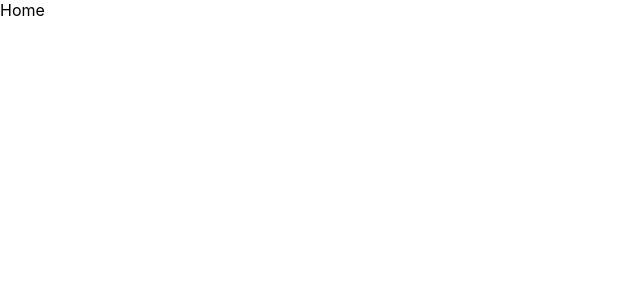
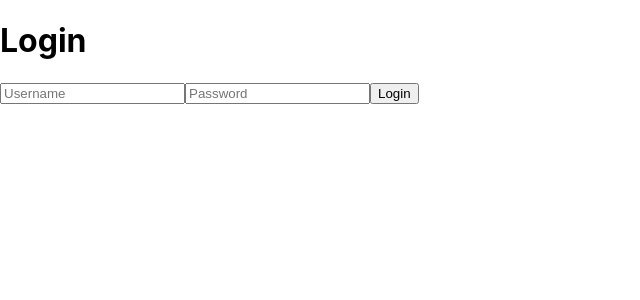
Before and after one commit to josmadev/alea-frontend-test, a React (Create React App) app: page / in a window 1280 px wide. Shown: the top 300 px of the page, without its empty margins (0-640 px from the left). Built offline with nearby package versions, Linux system fonts and the light colour scheme.

Commit message:
fix login bucle

```diff
--- a/src/App.js
+++ b/src/App.js
@@ -2,19 +2,20 @@ import { BrowserRouter, Routes, Route } from 'react-router-dom'
 import { AuthContextProvider } from './contexts/authContext';
 import PublicRoute from './components/router/PublicRoute';
 import PrivateRoute from './components/router/PrivateRoute';
-import Home from './pages/Home/Home';
+import Navbar from './components/Navbar/Navbar';
 import Login from './pages/Login/Login';
 import Users from './pages/Users/Users';
 
 function App() {
   return (
     <AuthContextProvider>
+      <div className='App'>
+        <Navbar />
         <BrowserRouter>
           <Routes>
             {/* PUBLICS ROUTES */}
             <Route path="/" element={<PublicRoute />}>
-            <Route index element={<Home />} />
-            <Route path="/login" element={<Login />} />
+              <Route index element={<Login />} />
             </Route>
             {/* PRIVATES ROUTES */}
             <Route path="/users" element={<PrivateRoute />}>
@@ -22,6 +23,7 @@ function App() {
             </Route>
           </Routes>
         </BrowserRouter>
+      </div>
     </AuthContextProvider>
   )
 }
--- /dev/null
+++ b/src/components/LoginForm/LoginForm.js
@@ -0,0 +1,45 @@
+import { useState } from 'react'
+import { useAuthContext } from '../../contexts/authContext'
+import PropTypes from "prop-types";
+import { fetchData } from '../../helpers/fecthData';
+
+const LoginForm = ({ title }) => {
+    const { login } = useAuthContext()
+
+    const [email, setEmail] = useState('')
+    const [password, setPassword] = useState('')
+
+    const handleChangeEmail = (event, type) => {
+        setEmail(event.target.value)
+    }
+
+    const handleChangePassword = (event, type) => {
+        setPassword(event.target.value)
+    }
+
+    const handleSubmit = async (event) => {
+        event.preventDefault()
+        console.log(email, password)
+        const data = await fetchData(`${process.env.REACT_APP_API_URL}/login`, 'POST', { email, password })
+        if (data.token) {
+            login(email)
+        }
+    }
+
+    return (
+        <div className="formContainer">
+            <h1>{title}</h1>
+            <form onSubmit={handleSubmit}>
+                <input type="text" placeholder="Username" onChange={handleChangeEmail} required />
+                <input type="password" placeholder="Password" onChange={handleChangePassword} required />
+                <button type="submit">Login</button>
+            </form>
+        </div>
+    )
+}
+
+LoginForm.propTypes = {
+    title: PropTypes.string.isRequired
+}
+
+export default LoginForm
--- /dev/null
+++ b/src/components/Navbar/Navbar.js
@@ -0,0 +1,14 @@
+import React from 'react'
+import { useAuthContext } from '../../contexts/authContext'
+
+const Navbar = () => {
+  const { user } = useAuthContext()
+
+  return (
+    <header className='headerContainer'>
+
+    </header>
+  )
+}
+
+export default Navbar
--- a/src/contexts/authContext.js
+++ b/src/contexts/authContext.js
@@ -8,25 +8,28 @@ export const AuthContext = createContext();
 
 export function AuthContextProvider({children}) {
     const [isAuthenticated, setIsAuthenticated] = useState(localStorage.getItem(AUTH_APP) ?? false);
+    const [user, setUser] = useState(null);
 
-    const login = useCallback(() => {
+    const login = useCallback((email) => {
+        localStorage.setItem(AUTH_APP, true)
         setIsAuthenticated(true)
-        localStorage.setItem(AUTH_APP, true)
+        setUser(email)
     }, [])
 
     const logout = useCallback(() => {
+        localStorage.removeItem(AUTH_APP)
         setIsAuthenticated(false)
-        localStorage.removeItem(AUTH_APP)
     }, [])
 
     // useMemo and useCallback to avoid re-rendering the entire object for each page render
     const value = useMemo(
         () => ({
-            isAuthenticated,
+            user,
             login,
-            logout
+            logout,
+            isAuthenticated
         }),
-        [isAuthenticated, login, logout]
+        [ user, login, logout, isAuthenticated]
     )
 
     return <AuthContext.Provider value={value}>{children}</AuthContext.Provider>
--- /dev/null
+++ b/src/helpers/fecthData.js
@@ -0,0 +1,24 @@
+export async function fetchData(url, method, body) {
+    let options
+    if (method === "GET") {
+        options = {
+            method: method,
+        }
+    } else {
+        options = {
+            method: method,
+            body: JSON.stringify(body),
+            headers: {
+                'Content-Type': 'application/json'
+            }
+        }
+    }
+    const response = await fetch(url, options);
+    const data = await response.json();
+
+    if (data.error) {
+        return { error: data.error }
+    } else {
+        return data
+    }
+}
--- a/src/pages/Home/Home.js
+++ /dev/null
@@ -1,9 +0,0 @@
-import React from 'react'
-
-const Home = () => {
-  return (
-    <div>Home</div>
-  )
-}
-
-export default Home
--- a/src/pages/Login/Login.js
+++ b/src/pages/Login/Login.js
@@ -1,8 +1,11 @@
 import React from 'react'
+import LoginForm from '../../components/LoginForm/LoginForm'
 
 const Login = () => {
   return (
-    <div>Login</div>
+    <div>
+      <LoginForm title={"Login"}/>
+    </div>
   )
 }
 
```
Also changed, not shown: src/components/router/PrivateRoute.js (line endings or trailing spaces), 2 other files (tests, documents, lock files or other folders). Lines whose indentation alone changed are shown as unchanged.
